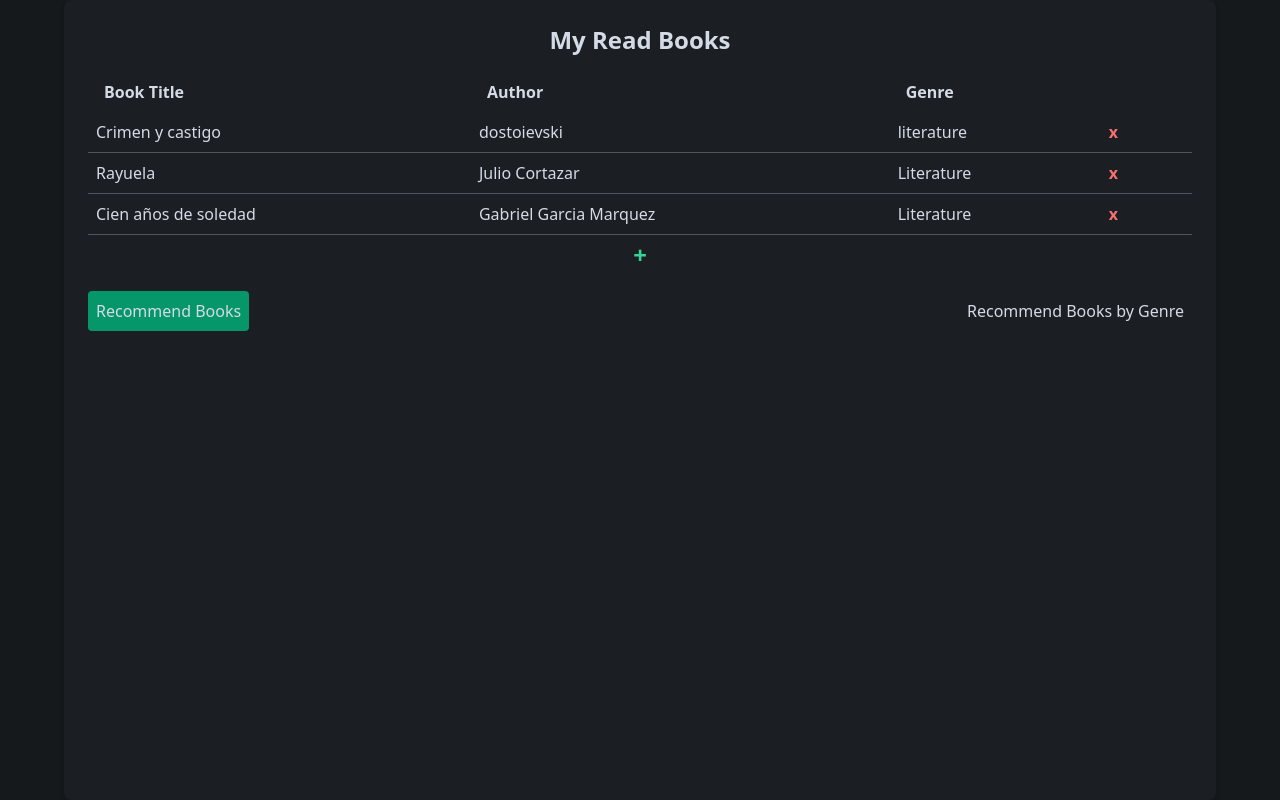
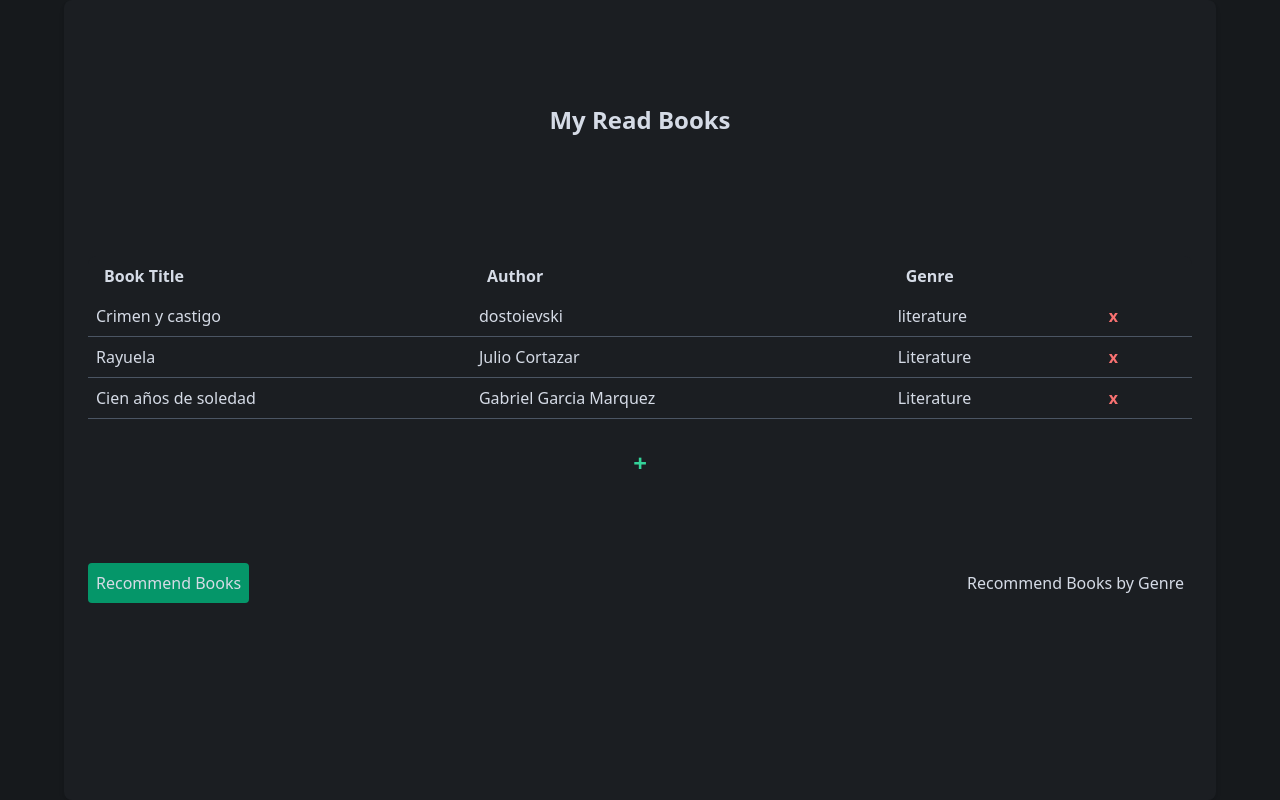
Before and after one commit to sebaena/llm-course-project, a FastAPI app: page / in a window 1280 px wide. Run offline with FastAPI, Linux system fonts and the light colour scheme; data comes from the database, SQL or seed files in the repository.

Commit message:
improved frontend

```diff
--- a/src/templates/index.html
+++ b/src/templates/index.html
@@ -7,14 +7,14 @@
     <link href="https://cdn.jsdelivr.net/npm/tailwindcss@2.2.19/dist/tailwind.min.css" rel="stylesheet">
     <style>
         body {
-            background-color: #16191c; /* Changed to gray */
+            background-color: #16191c;
             color: #d5dbe6;
         }
         .hidden {
             display: none;
         }
         .bg-custom {
-            background-color: #1b1e22; /* Custom gray color */
+            background-color: #1b1e22;
         }
     </style>
     <script>
@@ -36,64 +36,47 @@
 </head>
 <body class="flex items-center justify-center min-h-screen">
     <div class="w-full h-screen max-w-6xl p-6 bg-custom rounded-lg shadow-md ">
-        <h1 class="text-2xl font-bold mb-4 text-center ">My Read Books</h1>
+        <h1 class="text-2xl font-bold mb-10 text-center mt-20 ">My Read Books</h1>
 
-
-        <div class="overflow-x-auto ">
-            <table class="min-w-full  bg-custom rounded-lg text-left">
-            <!-- <table class="table-fixed"> -->
+        <div class="overflow-x-auto mb-6">
+            <table class="min-w-full bg-custom rounded-lg text-left mt-20">
                 <thead>
                     <tr class="bg-[#7e9c8c]">
                         <th class="py-2 px-4 font-bold text-[#d5dbe6]">Book Title</th>
                         <th class="py-2 px-4 font-bold text-[#d5dbe6]">Author</th>
                         <th class="py-2 px-4 font-bold text-[#d5dbe6]">Genre</th>
-                        <!-- <th class="py-2 px-4">Algo</th> <!-- Empty header for action buttons -->
                     </tr>
                 </thead>
                 <tbody>
                     {% for book in books %}
-                        <tr class="border-b border-gray-600 ">
+                        <tr class="border-b border-gray-600">
                             <td class="py-2 px-2">{{ book['title'] }}</td>
                             <td class="py-2 px-2">{{ book['author'] }}</td>
                             <td class="py-2 px-2">{{ book['genre'] }}</td>
                             <td class="py-2 px-2 ">
-                                <!-- <button onclick="toggleEditForm({{ book['id'] }})" class="bg-blue-500 hover:bg-blue-600 text-white rounded px-2">Edit</button> -->
                                 <form action="/delete_book/" method="post" class="ml-2 inline">
                                     <input type="hidden" name="id" value="{{ book['id'] }}">
-                                    <button type="submit" class=" hover:bg-red-900 font-bold text-red-400 rounded transition duration-300 px-2">x</button>
+                                    <button type="submit" class="hover:bg-red-900 font-bold text-red-400 rounded transition duration-300 px-2">x</button>
                                 </form>
                             </td>
                         </tr>
-                        <!-- <tr id="editForm{{ book['id'] }}" class="hidden"> -->
-                        <!--     <td colspan="4"> -->
-                        <!--         <form action="/edit_book/" method="post" class="flex"> -->
-                        <!--             <input type="hidden" name="id" value="{{ book['id'] }}"> -->
-                        <!--             <input type="text" name="title" placeholder="New Title" required class="border border-gray-600 rounded p-1 mr-2"> -->
-                        <!--             <input type="text" name="author" placeholder="New Author" required class="border border-gray-600 rounded p-1 mr-2"> -->
-                        <!--             <input type="text" name="genre" placeholder="New Genre" required class="border border-gray-600 rounded p-1 mr-2"> -->
-                        <!--             <button type="submit" class="bg-green-500 hover:bg-green-600 text-white rounded px-2">Update</button> -->
-                        <!--         </form> -->
-                        <!--     </td> -->
-                        <!-- </tr> -->
                     {% endfor %}
                 </tbody>
             </table>
         </div>
 
-        <!-- <div class="flex justify-end mb-4"> -->
-        <div class="flex justify-center mb-4">
+        <div class="flex justify-center mb-6">
             <button onclick="toggleAddBookForm()" class="text-green-400 p-1 hover:bg-green-900 rounded transition duration-300 font-bold text-2xl">+</button>
         </div>
 
-        <td colspan="4">
-            <form id="addBookForm" action="/add_book/" method="post" class=" space-x-30 hidden ">
-                <input type="text" name="title" placeholder="Title" required class="border border-gray-600 rounded p-1 mr-2 text-black">
-                <input type="text" name="author" placeholder="Author" required class="border border-gray-600 rounded p-1 mr-2 text-black">
-                <input type="text" name="genre" placeholder="Genre" required class="border border-gray-600 rounded p-1 mr-2 text-black">
-                <button type="submit" class="p-1 bg-green-600 hover:bg-green-900 rounded transition duration-300">Add</button>
-            </form>
-        </td>
-        <div class="flex justify-between mt-4">
+        <form id="addBookForm" action="/add_book/" method="post" class="space-x-30 hidden mb-6">
+            <input type="text" name="title" placeholder="Title" required class="border border-gray-600 rounded p-1 mr-2 text-black">
+            <input type="text" name="author" placeholder="Author" required class="border border-gray-600 rounded p-1 mr-2 text-black">
+            <input type="text" name="genre" placeholder="Genre" required class="border border-gray-600 rounded p-1 mr-2 text-black">
+            <button type="submit" class="p-1 bg-green-600 hover:bg-green-900 rounded transition duration-300">Add</button>
+        </form>
+
+        <div class="flex justify-between mt-20 mb-6">
             <form action="/recommend/" method="post" class="mr-2">
                 <button type="submit" class="w-full p-2 bg-green-600 hover:bg-green-900 rounded transition duration-300">Recommend Books</button>
             </form>
```
